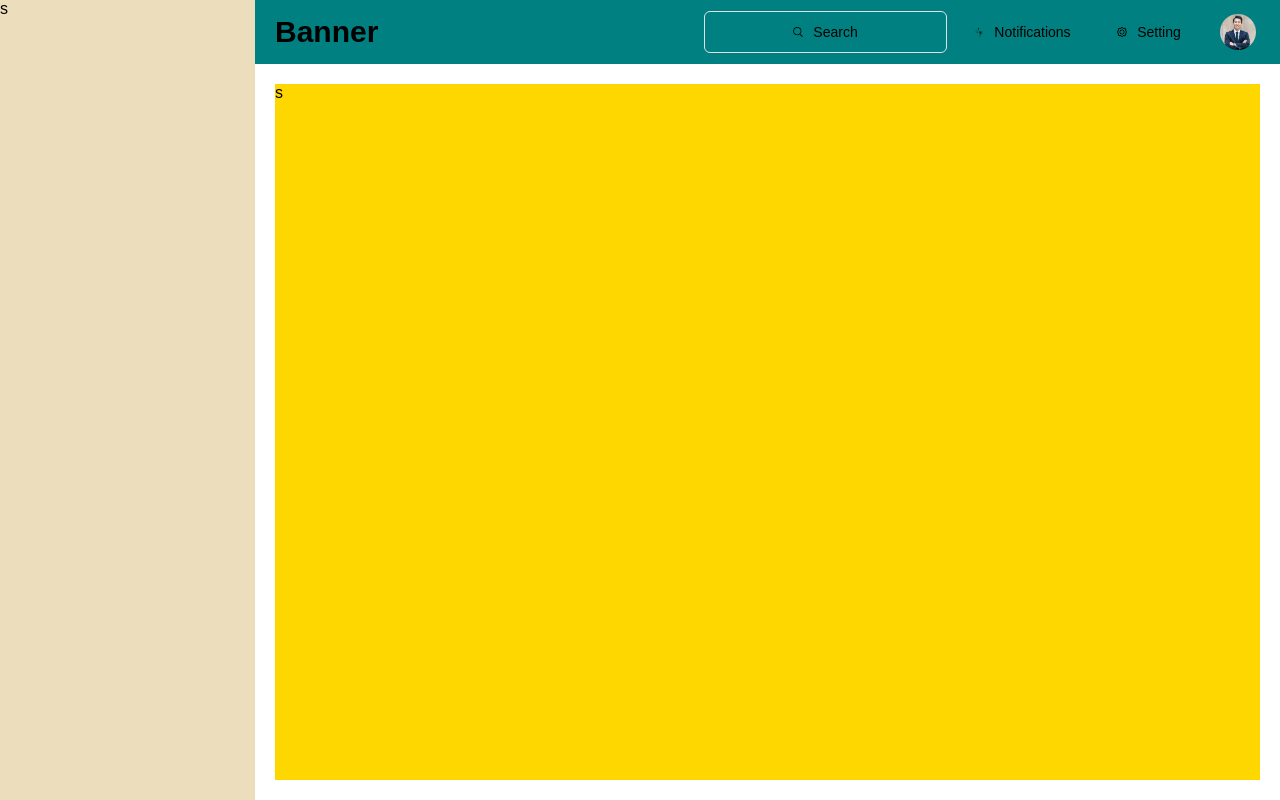
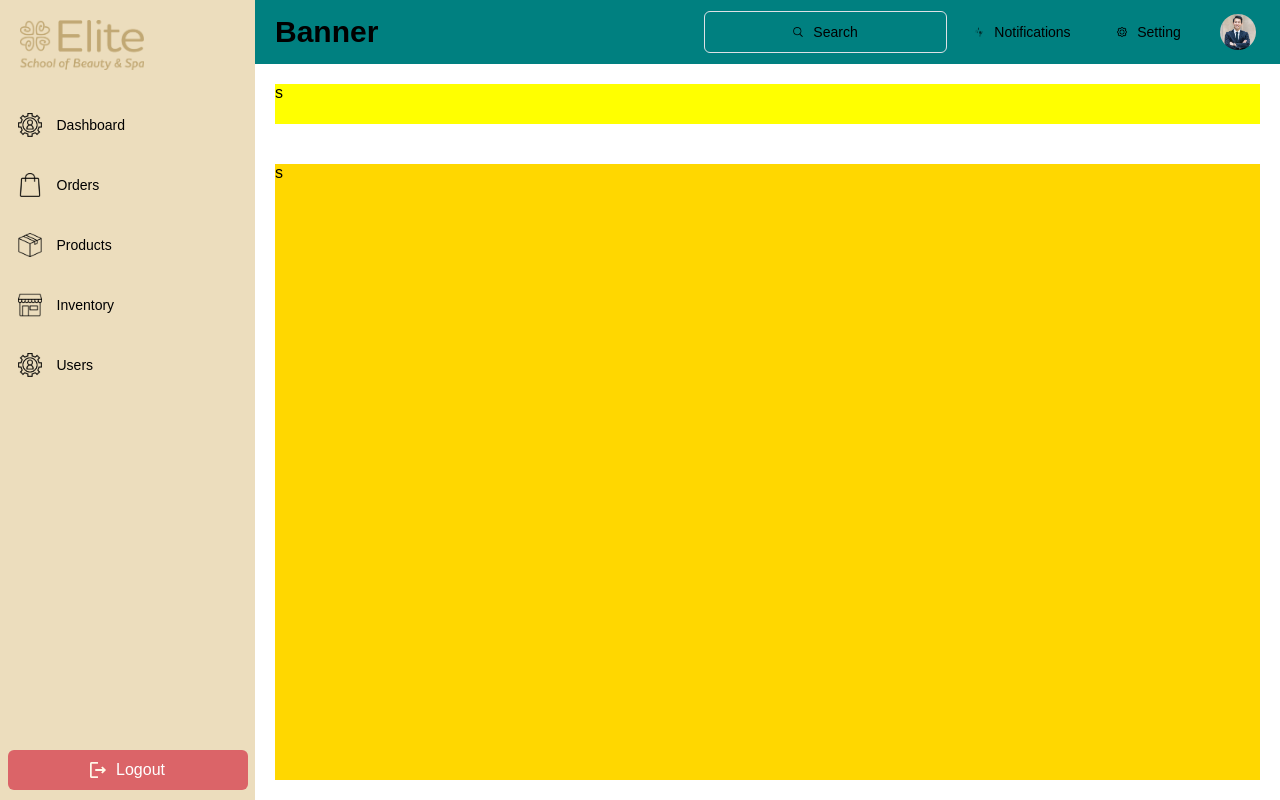
Before and after one commit to Toast-xx/CS302--Elite-Beauty-School, a Flask app: page / in a window 1280 px wide. Run offline with Flask 3, Linux system fonts and the light colour scheme.

Commit message:
functions

```diff
--- a/app/static/styles/admin_base.css
+++ b/app/static/styles/admin_base.css
@@ -19,6 +19,67 @@ html,body
 {
     grid-area: side;
     background-color: #E4CFA1B3;
+    display: grid;
+    grid-template-rows: 70px 1fr 60px;
+    grid-template-areas:
+    "logo"
+    "menu"
+    "logout";
+}
+.side-logo
+{
+    height: 50px;
+    margin-top: 20px;
+    margin-left: 20px;
+    grid-area: logo;
+}
+.side-menu
+{
+    margin-top: 20px;
+    grid-area: menu;
+    display: flex;
+    flex-direction: column;
+    align-items: center;
+    font-weight: 400;
+    font-size: 14px;
+}
+.side-menu-dashboard, .side-menu-inventory, .side-menu-order, .side-menu-products, .side-menu-users
+{
+    display: flex;
+    justify-items: center;
+    align-items: center;
+    width: 240px;
+    height: 50px;
+    cursor: pointer;
+    margin-top: 10px;
+    border-radius: 10px;
+}
+.side-menu-dashboard:hover,
+.side-menu-inventory:hover,
+.side-menu-order:hover,
+.side-menu-products:hover,
+.side-menu-users:hover {
+    background-color: white;
+}
+
+.side-logout
+{
+    grid-area: logout;
+    align-items: center;
+    justify-content: center;
+    display: flex;
+}
+.logout-button
+{
+    display: flex;
+    justify-content: center;
+    align-items: center;
+    width: 240px;
+    height: 40px;
+    background-color: #DB6468FF;
+    border-radius: 6px;
+    color: white;
+    cursor: pointer;
 }
 .top
 {
@@ -92,15 +153,69 @@ html,body
 }
 .top-filter-order
 {
-    display: none;
+    display: none; /*Flex*/
     height: 144px;
     background-color: red;
     margin-top: 52px;
+    margin-left: 20px;
+    flex-direction: column;
 }
-.top-filter-list
+.top-filter-order-selection
 {
-    display: none;
-    height: 20px;
+    width: 90%;
+    display: inline-flex;
+    align-items: center;
+    justify-content: flex-start;
+    gap: 50px;
+}
+.top-filter-order-selection-campus-drop {
+    width: 300px;
+    height: 40px;
+    border: solid 1px ;
+    border-radius: 10px;
+    font-size: 14px;
+    font-weight: 700;
+    outline: none;
+    padding: 5px 10px;
+    background-color: #ffffff;
+    cursor: pointer;
+}
+.top-filter-order-selection-campus-drop option{
+    font-size: 14px;
+    font-weight: 700;
+    background-color: #ffffff;
+    cursor: pointer;
+}
+.top-filter-order-selection-submit
+{
+    color: white;
+    background: #e29ba3ff;
+    width: 100px;
+    height: 40px;
+    font-size: 14px;
+    border-radius: 10px;
+    display: flex;
+    justify-content: center;
+    align-items: center;
+    margin-left: 60px;
+    cursor: pointer;
+}
+.date-picker
+{
+    width: 220px;
+    height: 40px;
+    border: solid 1px ;
+    border-radius: 10px;
+    font-size: 14px;
+    font-weight: 700;
+    outline: none;
+    padding-left: 15px;
+    background-color: #ffffff;
+}
+.top-filter-search
+{
+    display: flex;
+    height: 40px;
     margin: 20px;
     background-color: yellow;
 }
--- a/app/templates/admin_base.html
+++ b/app/templates/admin_base.html
@@ -11,7 +11,7 @@
     <div class="container">
         <div class="top">
             <div class="top-banner">
-                <div class="banner-name">
+                <div class="banner-name" id="banner-name">
                     Banner
                 </div>
                 <div class="banner-right">
@@ -24,21 +24,77 @@
                         <span style="margin-left: 10px">Notifications</span>
                     </div>
                     <div class="banner-setting">
-                        <img src="{{ url_for('static', filename='images/setting.png') }}" width="10px" height="10px" alt="Settings Logo">
+                        <img src="{{ url_for('static', filename='images/setting.png') }}" width="10px" height="10px" alt="Settings Icon">
                         <span style="margin-left: 10px">Setting</span>
                     </div>
                     <img class="banner-profile" src="{{ url_for('static', filename='images/dummy.png') }}">
                 </div>
             </div>
             <div class="top-filter-order">
-                s
+                <p style="font-size: 20px; font-weight: 700">Campus & Date Filter.</p>
+                <div class="top-filter-order-selection">
+                    <div class="top-filter-order-selection-campus">
+                        <br>
+                        <label for="campus"></label>
+                            <select id="campus" class="top-filter-order-selection-campus-drop">
+                                <option value="all">All Campus</option>
+                                <option value="wellington">Wellington</option>
+                                <option value="hamilton">Hamilton</option>
+                                <option value="auckland">Auckland</option>
+                            </select>
+                    </div>
+                    <div class="top-filter-order-selection-startdate">
+                        <label for="startdate">Start Date</label>
+                        <br>
+                        <input type="date" id="startdate" name="date" class="date-picker">
+                    </div>
+                    <div class="top-filter-order-selection-enddate">
+                        <label for="end-date">End Date</label>
+                        <br>
+                        <input type="date" id="end-date" name="end-date" class="date-picker">
+                    </div>
+                    <div>
+                        <br>
+                        <div class="top-filter-order-selection-submit">
+                        Submit
+                        </div>
+                    </div>
+                </div>
             </div>
-            <div class="top-filter-list">
+            <div class="top-filter-search">
                 s
             </div>
         </div>
         <div class="side">
-            s
+            <img class="side-logo" src="{{ url_for('static', filename='images/elite-gold-logo.png') }}">
+            <div class="side-menu">
+                <div class="side-menu-dashboard">
+                    <img src="{{ url_for('static', filename='images/dashboard.png') }}" width="24px" height="24px" alt="Logout Icon" style="margin-left: 10px">
+                    <span style="margin-left: 15px">Dashboard</span>
+                </div>
+                <div class="side-menu-order">
+                    <img src="{{ url_for('static', filename='images/order.png') }}" width="24px" height="24px" alt="Logout Icon" style="margin-left: 10px">
+                    <span style="margin-left: 15px">Orders</span>
+                </div>
+                <div class="side-menu-products">
+                    <img src="{{ url_for('static', filename='images/products.png') }}" width="24px" height="24px" alt="Logout Icon" style="margin-left: 10px">
+                    <span style="margin-left: 15px">Products</span>
+                </div>
+                <div class="side-menu-inventory">
+                    <img src="{{ url_for('static', filename='images/inventory.png') }}" width="24px" height="24px" alt="Logout Icon" style="margin-left: 10px">
+                    <span style="margin-left: 15px">Inventory</span>
+                </div>
+                <div class="side-menu-users">
+                    <img src="{{ url_for('static', filename='images/dashboard.png') }}" width="24px" height="24px" alt="Logout Icon" style="margin-left: 10px">
+                    <span style="margin-left: 15px">Users</span>
+                </div>
+            </div>
+            <div class="side-logout">
+                <div class="logout-button">
+                    <img src="{{ url_for('static', filename='images/logout.png') }}" width="16px" height="16px" alt="Logout Icon">
+                    <span style="margin-left: 10px">Logout</span>
+                </div>
+            </div>
         </div>
         <div class="content">
             s
```
Also changed, not shown: app/static/images/dashboard.png (added), app/static/images/inventory.png (added), app/static/images/logout.png (added), app/static/images/order.png (added), app/static/images/products.png (added).
